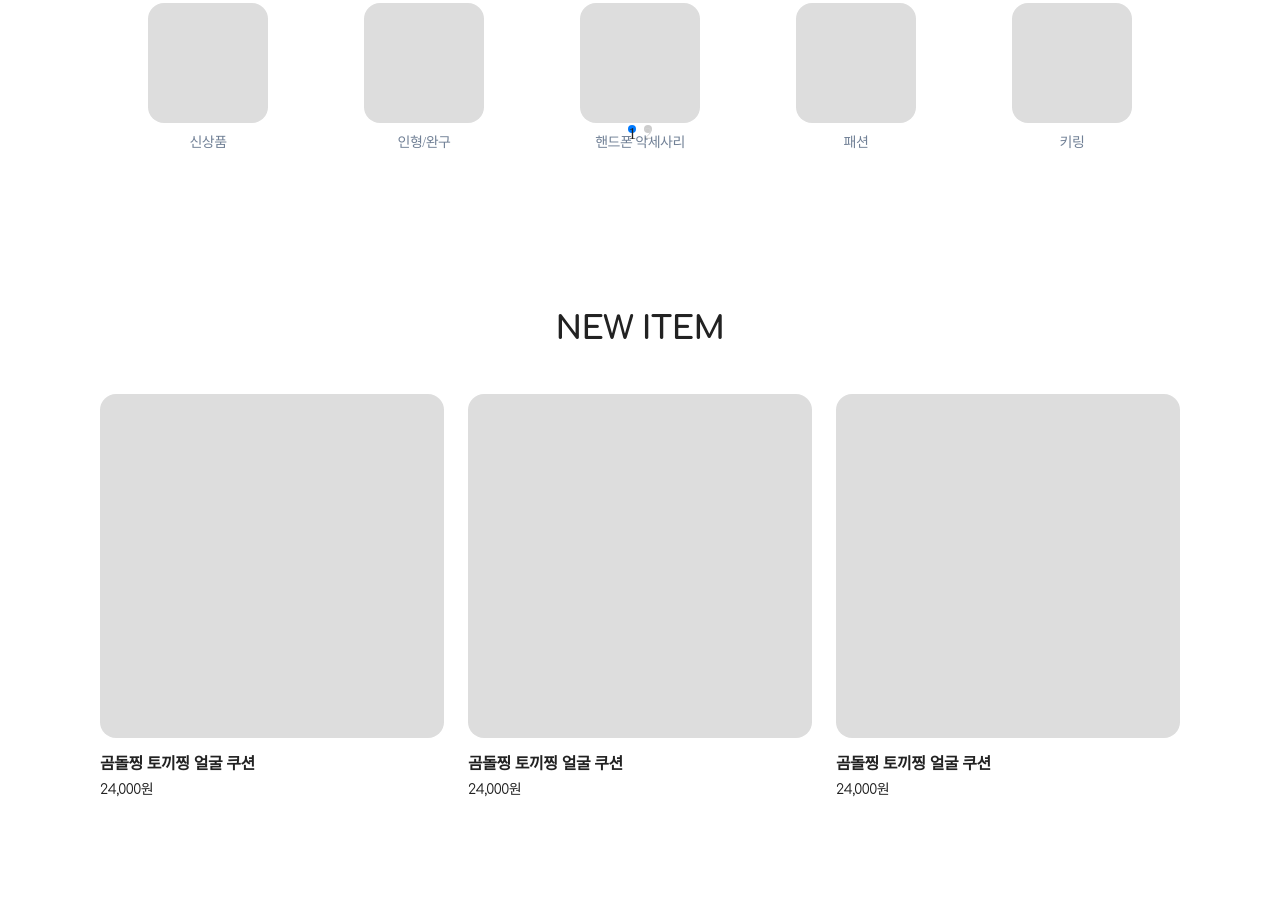
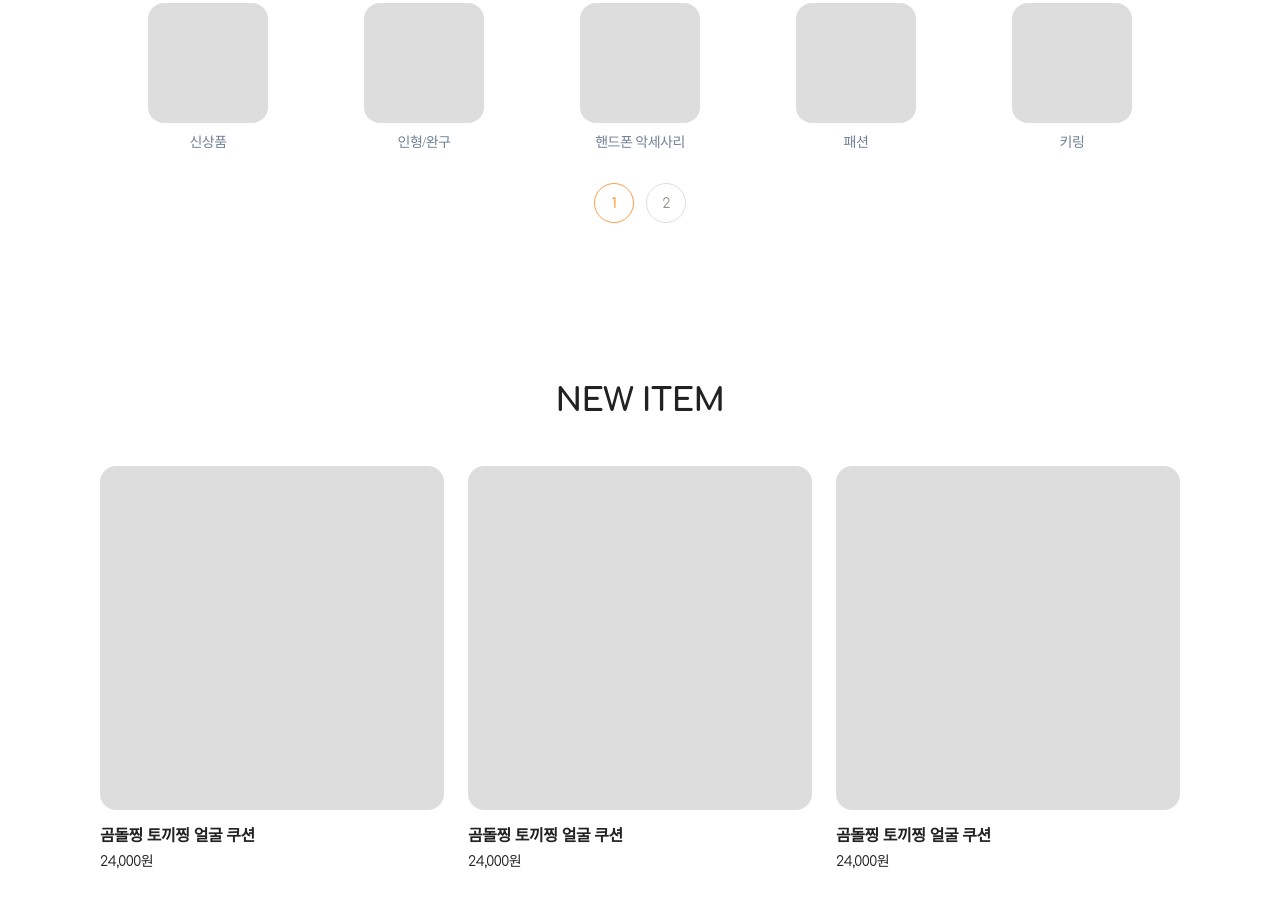
Before and after one commit to Kimbangul/umeus, a Next.js app: page / in a window 1280 px wide. Shown: the part 880-1787 px from the top of the page. Built offline with nearby package versions, Linux system fonts and the light colour scheme; a web font is replaced by a local one.

Commit message:
style: add pagination style

```diff
--- a/src/components/main/CategoryContainer.tsx
+++ b/src/components/main/CategoryContainer.tsx
@@ -34,6 +34,7 @@ const CategoryContainer = () => {
       },
       361: {
         slidesPerView: 4,
+
       }
     }
   }
--- a/src/style/components/main/Category.scss
+++ b/src/style/components/main/Category.scss
@@ -5,6 +5,35 @@
     padding-top: 0;
     padding-bottom: 0;
     margin-top: 3.2rem;
+
+    .swiper-pagination {
+      position: static;
+      margin-top: 3.2rem;
+      @media (max-width: $mb-lg) {
+        display: none;
+      }
+    }
+    .swiper-pagination-bullet {
+      @include Comfortaa;
+      width: 4rem;
+      height: 4rem;
+      border: 0.1rem solid $border01;
+      text-align: center;
+      line-height: 4rem;
+      font-size: 1.4rem;
+      color: $third;
+      opacity: 1;
+      background: transparent;
+      transition: color 0.3s, border-color 0.3s;
+      margin: 0 0.6rem !important;
+    }
+
+    .swiper-pagination-bullet-active {
+      color: $main;
+      font-weight: 600;
+      background: transparent;
+      border-color: $main;
+    }
   }
   &__item {
     @include flex(stretch, center, 0, column);
```
